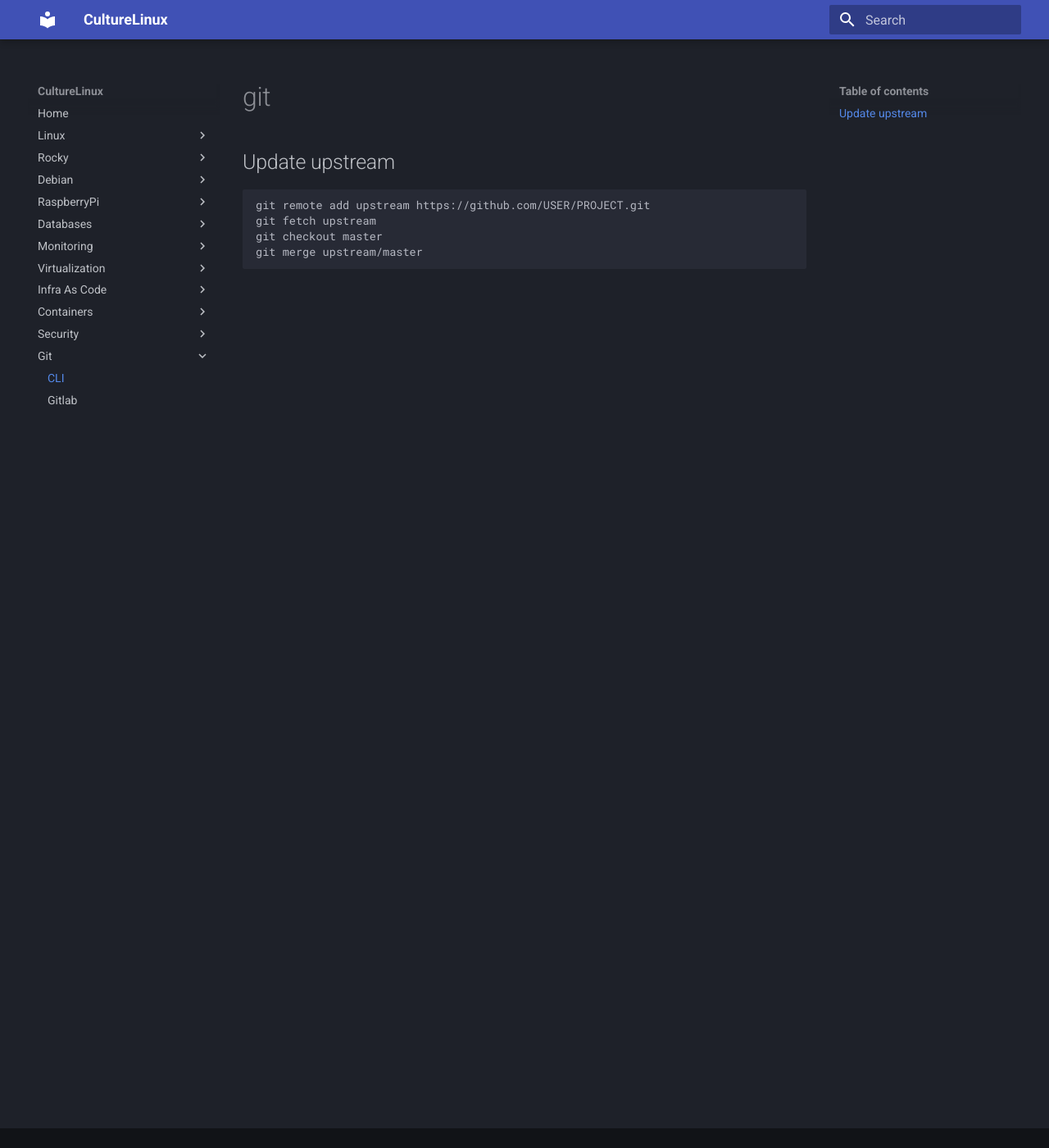
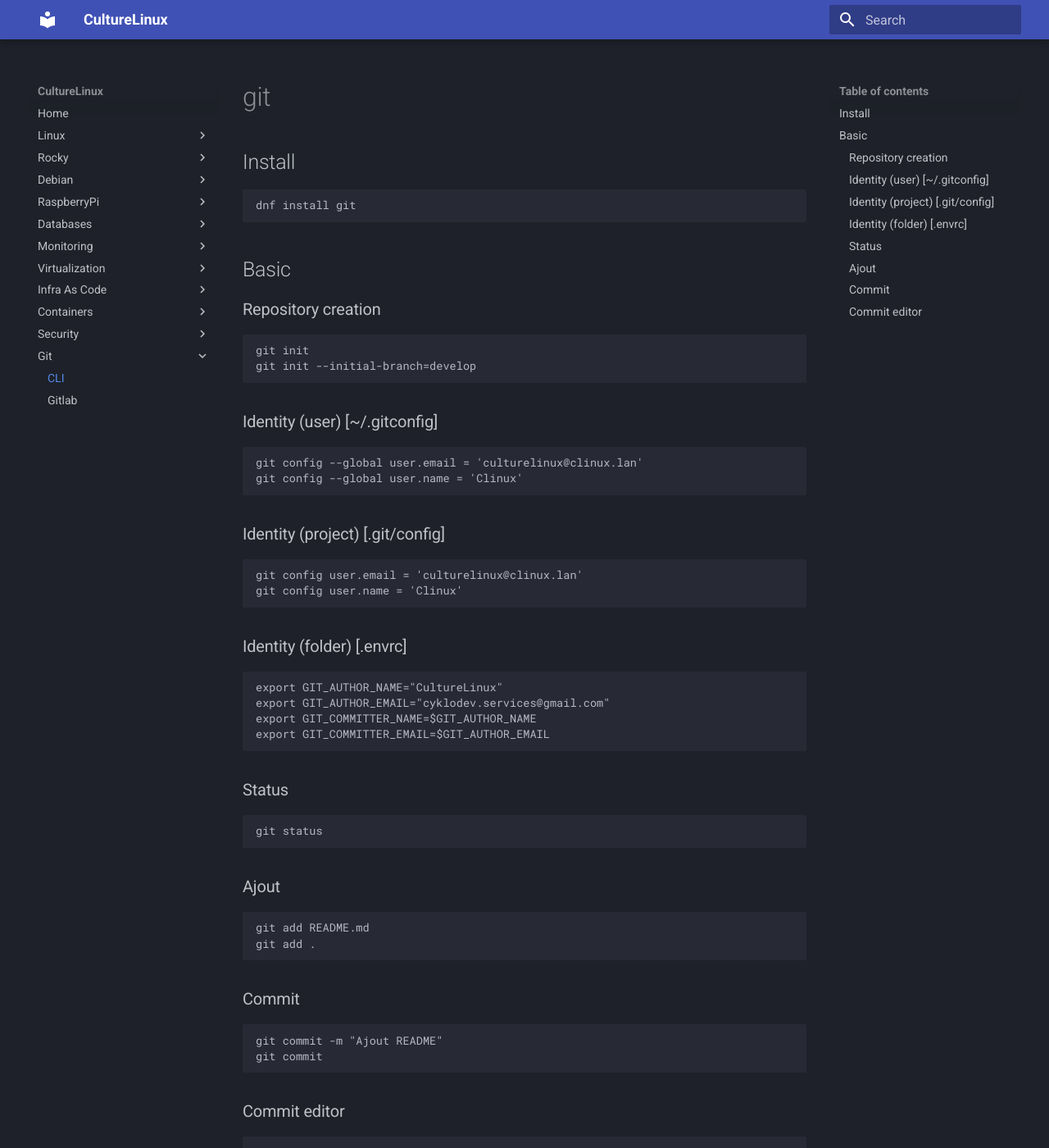
Before and after one commit to CultureLinux/doc, an MkDocs documentation site: the page built from docs/git/git.md, in a window 1280 px wide and 1400 px high. Shown: the whole window at 82% size. Built offline with MkDocs 1.6.1 and Material for MkDocs 9.7.7, drawn with Linux system fonts in a browser that asks for light colours; some of the changed text lies outside the part shown.

```diff
--- a/docs/git/git.md
+++ b/docs/git/git.md
@@ -1,6 +1,29 @@
 # git
-## Update upstream
-    git remote add upstream https://github.com/USER/PROJECT.git
-    git fetch upstream
-    git checkout master
-    git merge upstream/master
+## Install
+    dnf install git
+## Basic
+### Repository creation
+    git init
+    git init --initial-branch=develop
+### Identity (user) [~/.gitconfig]
+    git config --global user.email = 'culturelinux@clinux.lan'
+    git config --global user.name = 'Clinux'
+### Identity (project) [.git/config]
+    git config user.email = 'culturelinux@clinux.lan'
+    git config user.name = 'Clinux'
+### Identity (folder) [.envrc]
+    export GIT_AUTHOR_NAME="CultureLinux"
+    export GIT_AUTHOR_EMAIL="cyklodev.services@gmail.com"
+    export GIT_COMMITTER_NAME=$GIT_AUTHOR_NAME
+    export GIT_COMMITTER_EMAIL=$GIT_AUTHOR_EMAIL
+### Status
+    git status
+### Ajout
+    git add README.md
+    git add .
+### Commit
+    git commit -m "Ajout README"
+    git commit
+### Commit editor
+    git config --global core.editor "gedit"
+    git config core.editor "gedit"
```
Also changed, not shown: docs/git/gitlab.md (+20 -0 lines), docs/linux/storage.md (+21 -0 lines), docs/rocky/locales.md (added, +6 -0 lines).
